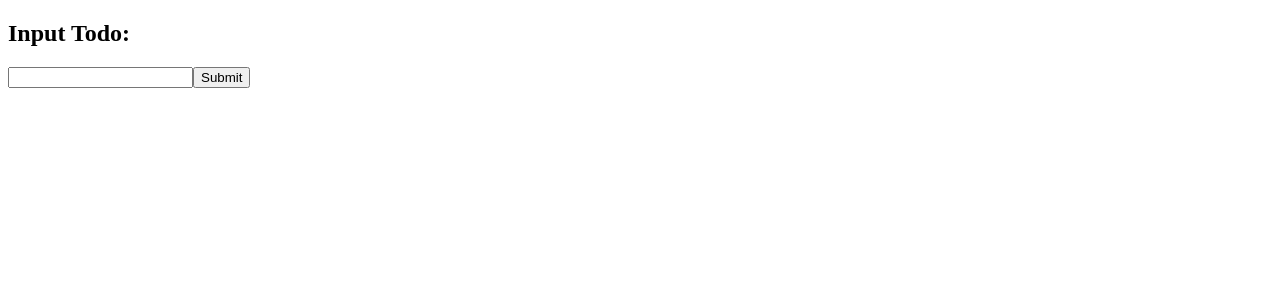
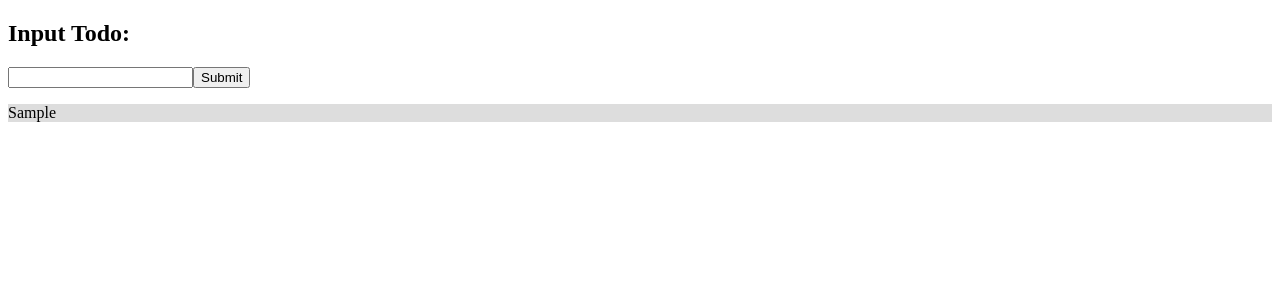
Before and after one commit to khasburrahman/puppeteer_blog_post_example, a React (Create React App) app: page / in a window 1280 px wide. Both pictures are taken after typing "Sample" into the empty fields and a click on the button "Submit". Shown: the top 300 px of the page. Built offline with nearby package versions, Linux system fonts and the light colour scheme.

Commit message:
Create and use component: todo content

```diff
--- a/src/App.js
+++ b/src/App.js
@@ -1,5 +1,6 @@
 import React, { Component } from 'react'
 import TodoInput from './component/todo.input'
+import TodoContent from './component/todo.content'
 
 class App extends Component {
   state = {
@@ -22,15 +23,16 @@ class App extends Component {
     })
   }
 
-  componentDidUpdate(){
-    console.log(this.state.todos)
-  }
-
   render() {
-    let { todoInput } = this.state
+    let { todoInput, todos } = this.state
     return (
       <div className="App">
         <TodoInput todoInputValue={todoInput} todoSubmit={this.todoSubmit} todoSetInput={this.todoSetInput} />
+        <div>
+          {
+            todos.map((content, index) =>  <TodoContent key={index+content} content={content}/>)
+          }
+        </div>
       </div>
     );
   }
--- /dev/null
+++ b/src/component/todo.content.js
@@ -0,0 +1,13 @@
+import React, { Component } from 'react';
+
+class TodoContent extends Component {
+    render() {
+        return (
+            <div style={{backgroundColor:"#ddd"}}>
+                <p>{this.props.content}</p>
+            </div>
+        );
+    }
+}
+
+export default TodoContent;
```
